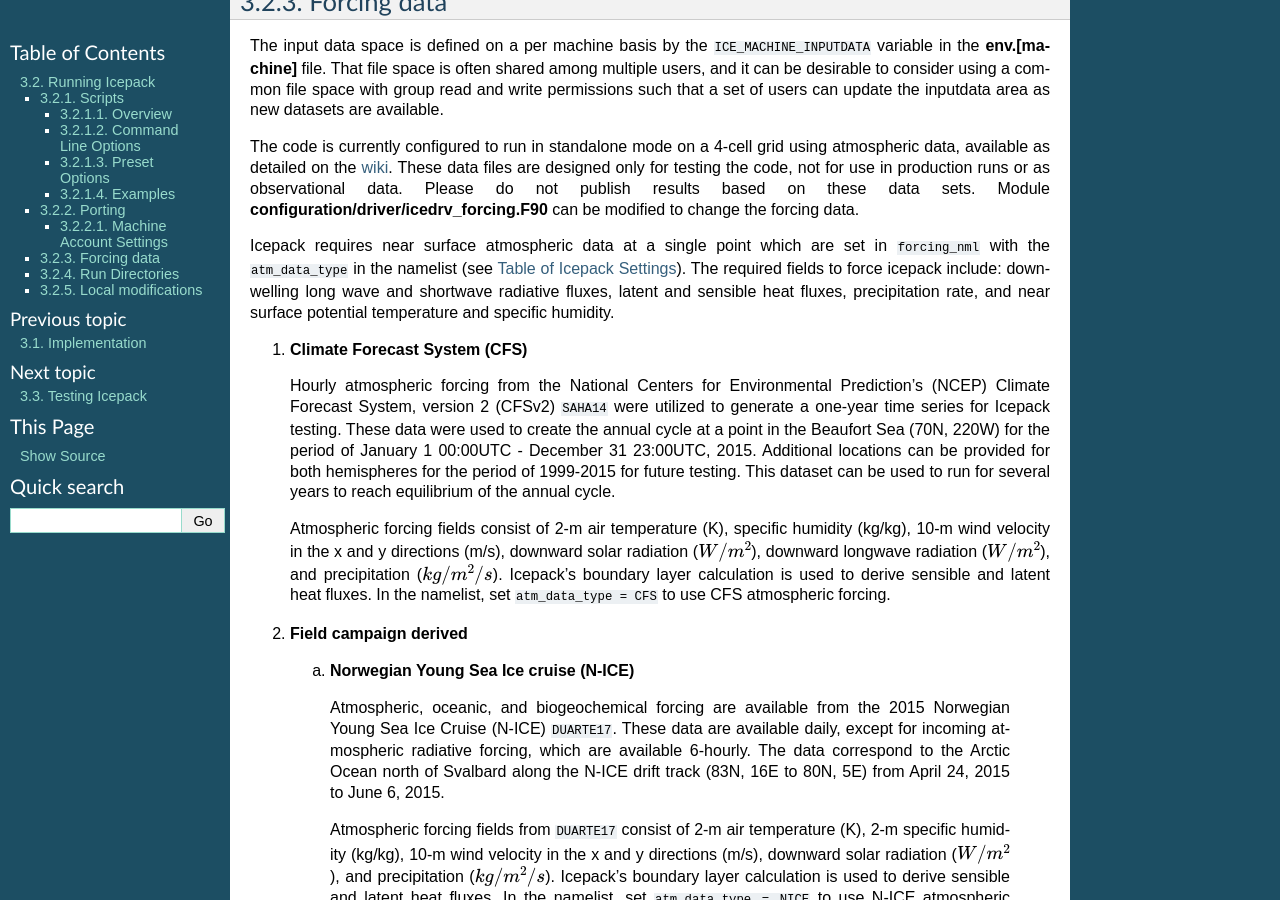
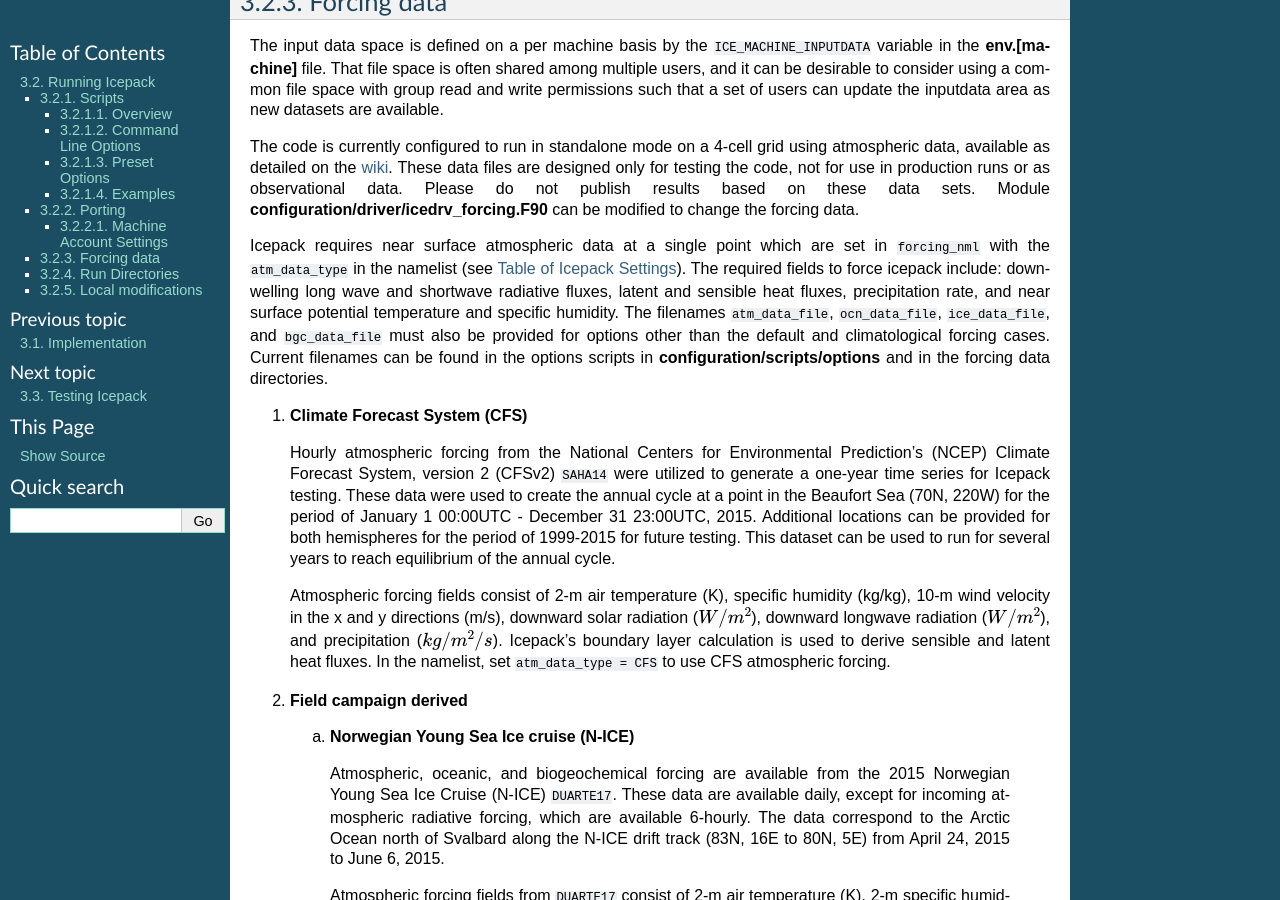
Before and after one commit to CICE-Consortium/Icepack, a Sphinx documentation site: the page built from doc/source/user_guide/ug_running.rst, in a window 1280 px wide and 900 px high, scrolled down 4362 px. Built offline with Sphinx 7.4.7, drawn with Linux system fonts in a browser that asks for light colours; cross-references to code outside the pages are shown as plain code.

Commit message:
documentating new namelist options

```diff
--- a/doc/source/user_guide/ug_case_settings.rst
+++ b/doc/source/user_guide/ug_case_settings.rst
@@ -205,6 +205,10 @@ column physics.
    "", "``ISPOL``", "ISPOL experiment data  (see :ref:`force`)", ""
    "", "``NICE``", "N-ICE experiment data  (see :ref:`force`)", ""
    "``data_dir``", "path/", "path to forcing data directory", ""
+   "``atm_data_file``", "filename", "file containing atmospheric data", ""
+   "``ocn_data_file``", "filename", "file containing ocean data", ""
+   "``ice_data_file``", "filename", "file containing ice opening, closing data", ""
+   "``bgc_data_file``", "filename", "file containing biogeochemistry data", ""
    "``calc_strair``", "true", "calculate wind stress and speed", ""
    "", "false", "read wind stress and speed from files", ""
    "``highfreq``", "true/false", "high-frequency atmo coupling", ""
@@ -254,7 +258,7 @@ column physics.
    "``bgc_data_dir``", "``/nitrate_and_silicate/forcing_directory/``", "", "'``/nitrate_and_silicate/forcing_directory/``'"
    "``bgc_data_type``", "``default``", "fixed, spatially homogeneous constant values defined in the code", ""
    "", "``clim``", "monthly climatology data file (see icedrv_forcing_bgc.F90) :cite:`GLBA06`", ""
-   "", "``NICE``", "NICE experiment data", ""
+   "", "``NICE``", "N-ICE experiment data", ""
    "", "``ISPOL``", "ISPOL experiment data", ""
    "``tr_bgc_Nit``", "true/false", "nitrate tracer", "``.true.``"
    "``tr_bgc_C``", "true/false", "dissolved organic carbon tracers and dissolved inorganic carbon tracers (not yet implemented)", "``.true.``"
--- a/doc/source/user_guide/ug_running.rst
+++ b/doc/source/user_guide/ug_running.rst
@@ -256,7 +256,11 @@ Icepack requires near surface atmospheric data at a single point which are set
 in ``forcing_nml`` with the ``atm_data_type`` in the namelist (see :ref:`tabsettings`).
 The required fields to force icepack include: downwelling long wave and shortwave
 radiative fluxes, latent and sensible heat fluxes, precipitation rate, and near
-surface potential temperature and specific humidity.
+surface potential temperature and specific humidity.  The filenames ``atm_data_file``,
+``ocn_data_file``, ``ice_data_file``, and ``bgc_data_file``
+must also be provided for options other than the default and climatological forcing
+cases.  Current filenames can be found in the options scripts in
+**configuration/scripts/options** and in the forcing data directories.
 
 
 1) **Climate Forecast System (CFS)**
```
